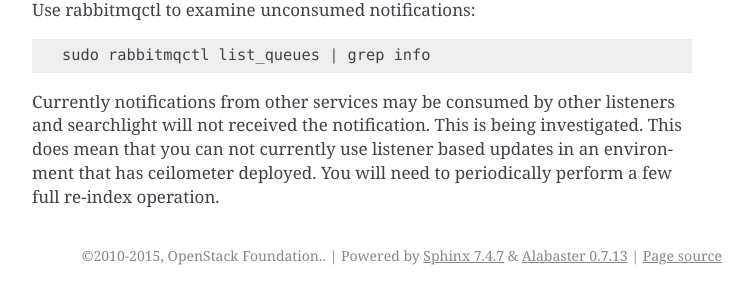
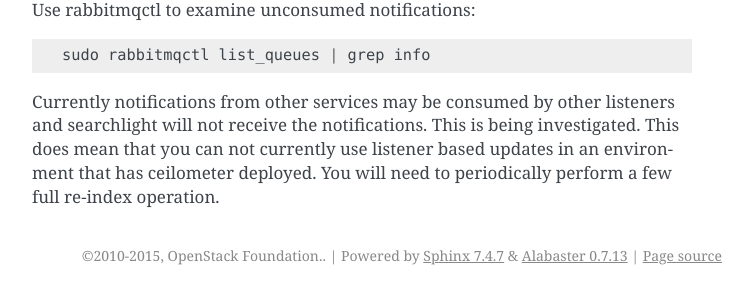
Before and after one commit to openstack-archive/searchlight, a Sphinx documentation site: the page built from doc/source/dev-environment.rst, in a window 1280 px wide and 900 px high, scrolled down 5306 px. Shown: the part 605-897 px from the top of the window, without its empty margins (388-1141 px from the left). Built offline with Sphinx 7.4.7, drawn with Linux system fonts in a browser that asks for light colours; formulas are drawn with MathJax 3; the version number is read from the project's files by our own code; some of the changed text lies outside the part shown.

```diff
--- a/doc/source/authentication.rst
+++ b/doc/source/authentication.rst
@@ -42,7 +42,7 @@ Searchlight to use Keystone, the ``authtoken`` and ``context`` middleware
 must be deployed in place of the ``unauthenticated-context`` middleware.
 The ``authtoken`` middleware performs the authentication token validation
 and retrieves actual user authentication information. It can be found in
-the keystone distribution. For more information , please refer to the Keystone
+the keystone distribution. For more information, please refer to the Keystone
 documentation on the ``auth_token`` middleware::
 
 http://docs.openstack.org/developer/keystonemiddleware/middlewarearchitecture.html
@@ -74,7 +74,7 @@ Set ``flavor`` to ``keystone`` in the ``paste_deploy`` group::
 Set ``keystone_authtoken`` options. The following sets the searchlight
 service user as the user for performing policy API authentication checks.
 The actual options and values in this section will need to be set according
-to your environment.::
+to your environment::
 
   [keystone_authtoken]
   auth_url = http://127.0.0.1:35357
--- a/doc/source/dev-environment.rst
+++ b/doc/source/dev-environment.rst
@@ -331,7 +331,7 @@ Use rabbitmqctl to examine unconsumed notifications::
     sudo rabbitmqctl list_queues | grep info
 
 Currently notifications from other services may be consumed by other
-listeners and searchlight will not received the notification. This is
+listeners and searchlight will not receive the notifications. This is
 being investigated. This does mean that you can not currently use listener
 based updates in an environment that has ceilometer deployed. You will need
 to periodically perform a few full re-index operation.
--- a/doc/source/elasticsearch.rst
+++ b/doc/source/elasticsearch.rst
@@ -75,7 +75,7 @@ a superset of JSON.
 Indices
 #######
 Elasticsearch (and Lucene) store information in indices. Within an index can
-be one or more document types. Searchlights's indexing service uses an index
+be one or more document types. Searchlight's indexing service uses an index
 per service that has a plugin available, and each plugin generally will have
 its own document type. For instance, the glance plugin has *glance.image* and
 *glance.metadef*. Since the volume of data is lower than a typical use case for
--- a/doc/source/plugins/designate.rst
+++ b/doc/source/plugins/designate.rst
@@ -28,4 +28,4 @@ Open designate.conf and make the following changes::
     rpc_backend = 'rabbit'
 
 Restart designate-central, designate-pool-manager, designate-zone-manager and
-you should be good to go!.
+you should be good to go!
```
Also changed, not shown: other parts of doc/source/dev-environment.rst (+1 -1 lines), devstack/README.rst.
